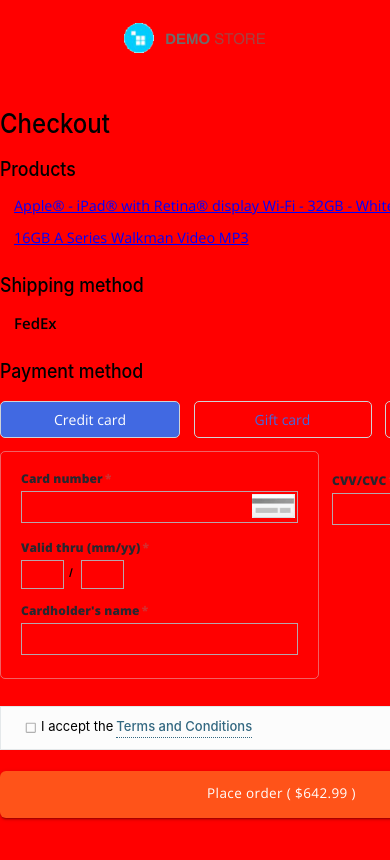
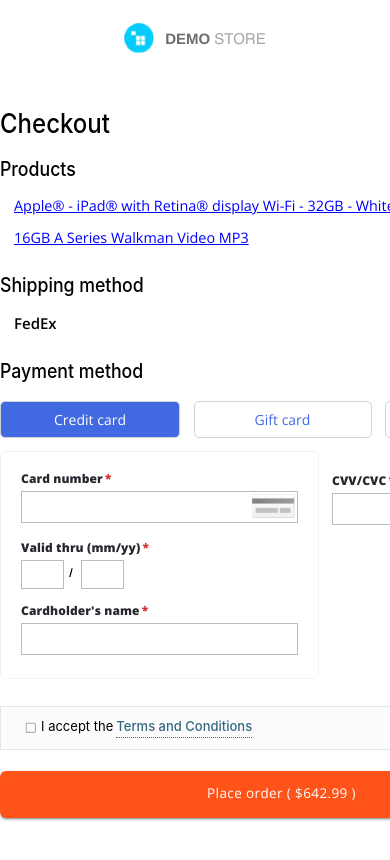
Before and after one commit to EmmanuelFermin/demo-store-checkout-form, a Next.js app: page / in a window 390 px wide. Shown: the top 860 px of the page. Built offline with nearby package versions, Linux system fonts and the light colour scheme.

Commit message:
Removed dark mode preference

```diff
--- a/styles/globals.css
+++ b/styles/globals.css
@@ -14,22 +14,6 @@ a {
 
 * {
   box-sizing: border-box;
-}
-
-@media only screen and (max-width: 600px) {
-  body {
-    background-color: red;
-  }
-}
-
-@media (prefers-color-scheme: dark) {
-  html {
-    color-scheme: dark;
-  }
-  body {
-    color: white;
-    background: black;
-  }
 }
 
 @font-face {
```
